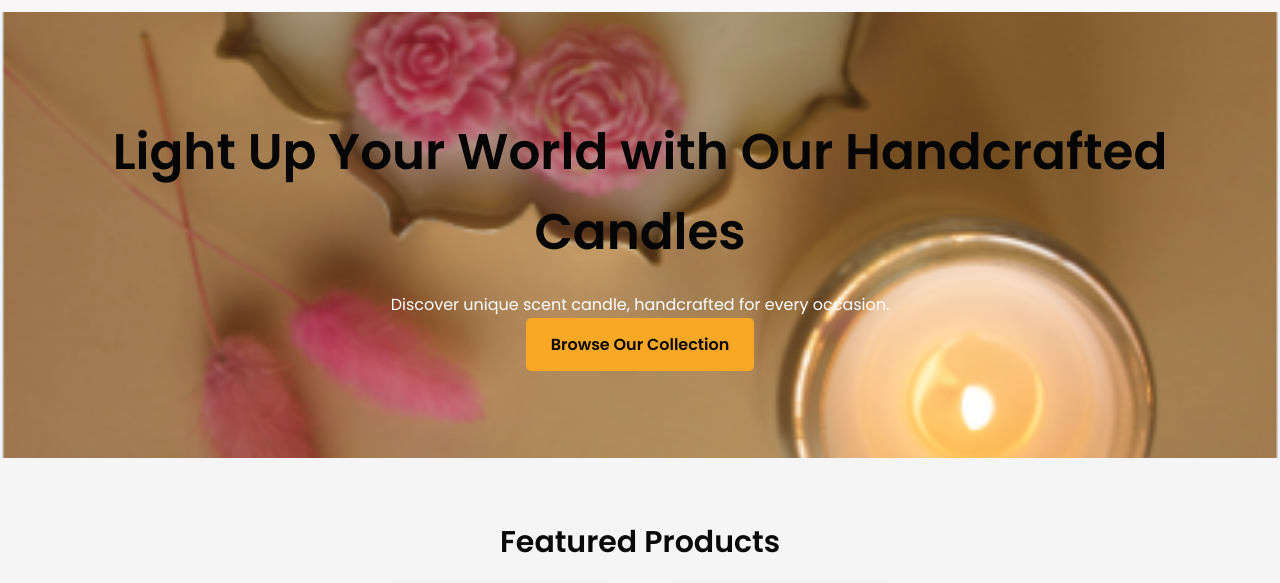
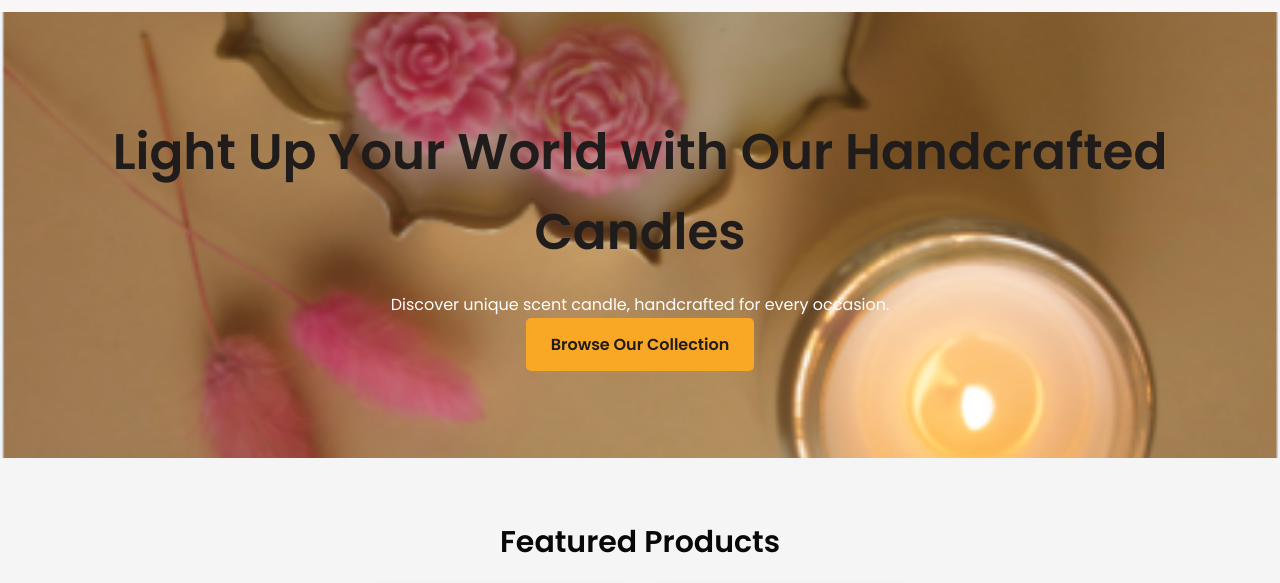
Before and after one commit to GITShrutip/FestiwishProject, a plain HTML site: page index.html in a window 1280 px wide. Shown: the part 148-731 px from the top of the page. Drawn offline with Linux system fonts and the light colour scheme.

Commit message:
ColorUpdateOnBanner

```diff
--- a/styles.css
+++ b/styles.css
@@ -51,7 +51,7 @@ nav ul li a {
 .cta-btn {
     background-color: #f9a825;
     padding: 15px 25px;
-    color: #070707;
+    color: #201c1c;
     text-decoration: none;
     font-weight: bold;
     border-radius: 5px;
@@ -164,7 +164,7 @@ nav .logo img {
 
 h1 {
     text-align: center;
-    color: #050505;
+    color: #201c1c;
 }
 
 .contact-details {
```
